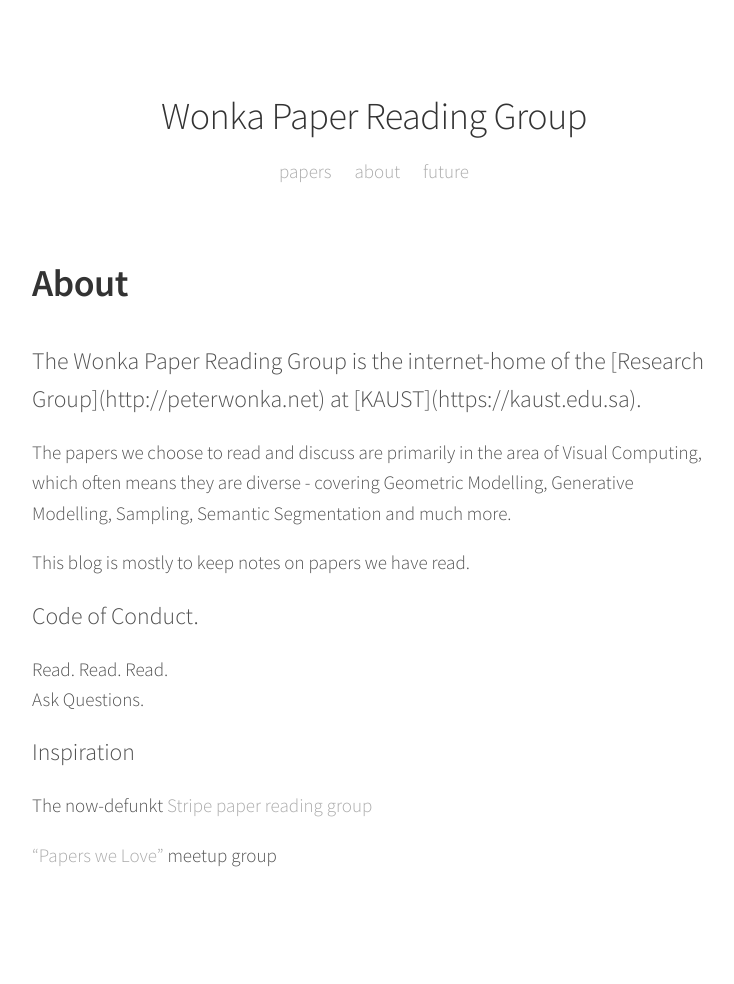
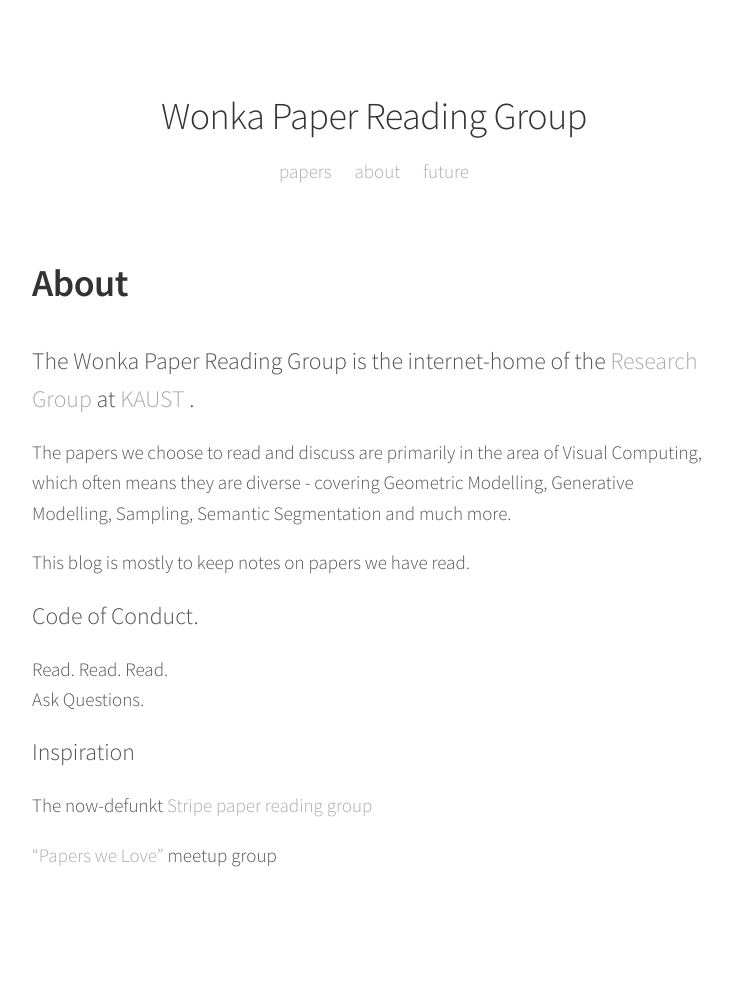
Before and after one commit to wamiq-reyaz/paper-reading-group, a Jekyll site: the page built from about.md, in a window 1280 px wide. Shown: the whole page, without its empty margins (266-1000 px from the left). Built offline with Jekyll 4.4.1, drawn with Linux system fonts in a browser that asks for light colours; some of the changed lines change nothing that is shown.

Commit message:
Update about.md

```diff
--- a/about.md
+++ b/about.md
@@ -3,7 +3,7 @@ title: About
 permalink: /about
 ---
 
-<p class="lead">The Wonka Paper Reading Group is the internet-home of the [Research Group](http://peterwonka.net) at [KAUST](https://kaust.edu.sa).</p>
+<p class="lead">The Wonka Paper Reading Group is the internet-home of the <a href="http://peterwonka.net"> Research Group </a> at <a href="https://kaust.edu.sa"> KAUST </a>.</p>
 
 The papers we choose to read and discuss are primarily in the area of Visual Computing, which often means they are diverse -  covering Geometric Modelling, Generative Modelling, Sampling, Semantic Segmentation and much more.
 
```
